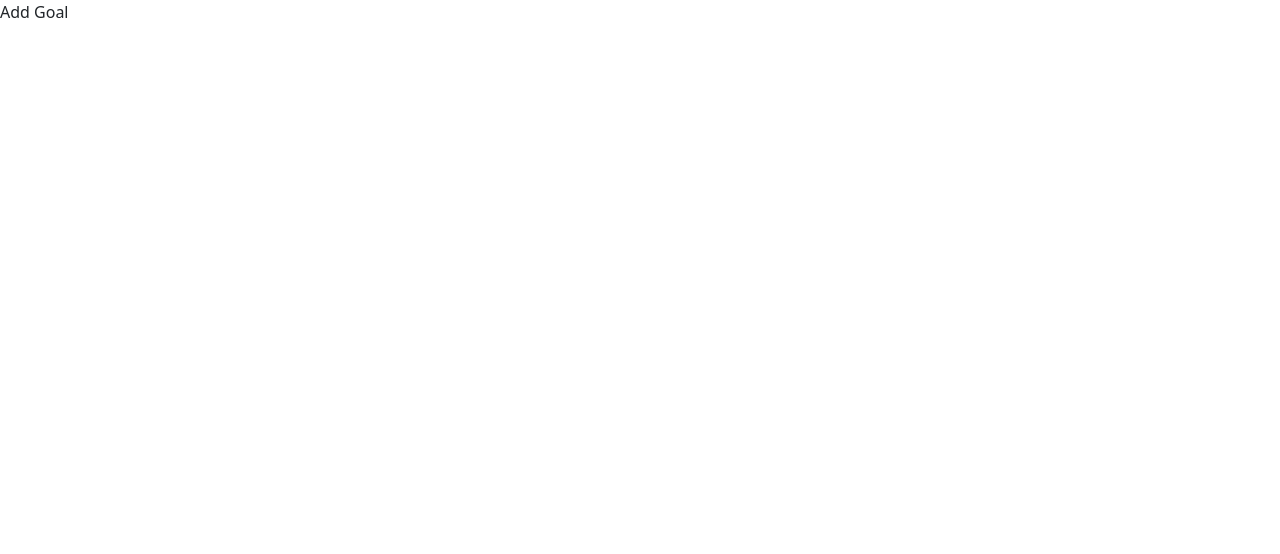
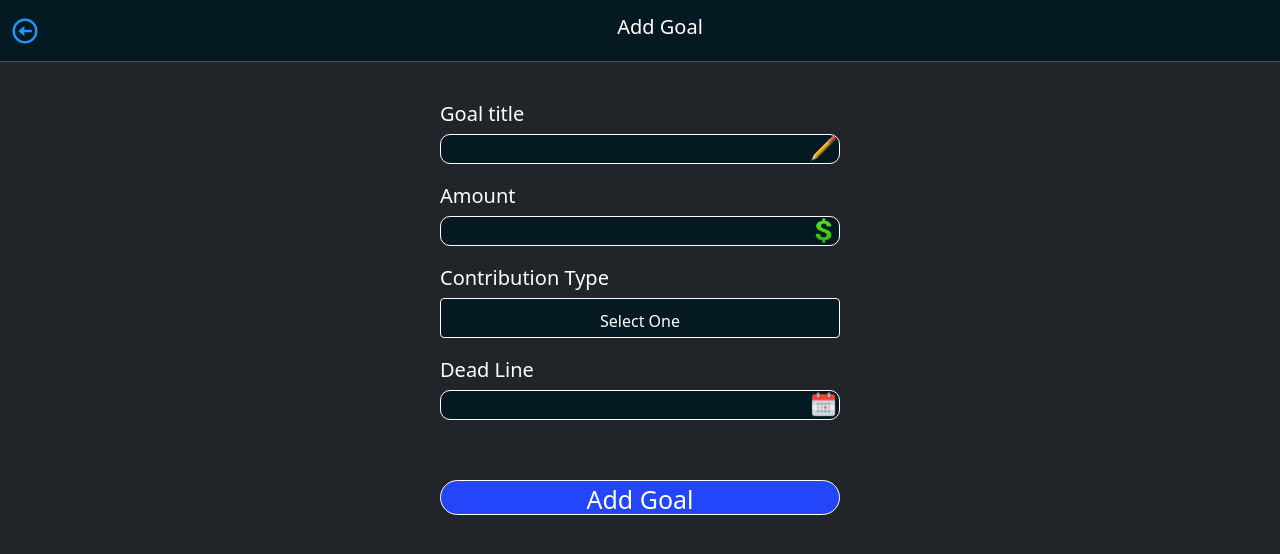
Before and after one commit to MohanadArkia/Expense-Manager-Web, a Next.js app: page /addGoal in a window 1280 px wide. Shown: the top 554 px of the page. Built offline with nearby package versions, Linux system fonts and the light colour scheme.

Commit message:
Completed all pages

```diff
--- a/package.json
+++ b/package.json
@@ -9,6 +9,7 @@
     "lint": "next lint"
   },
   "dependencies": {
+    "@bcad1591/react-date-picker": "^0.1.1",
     "bootstrap": "^5.3.3",
     "next": "14.2.5",
     "react": "^18",
--- a/pages/addGoal/index.tsx
+++ b/pages/addGoal/index.tsx
@@ -1,9 +1,43 @@
 import React from 'react'
+import styles from "../../src/styles/addGoal.module.css";
+import Header from '@/components/Header';
+import Images from '@/assets/images/images';
+import { useRouter } from 'next/router';
+import TextInput from '@/components/TextInput';
+import Button from '@/components/Button';
+import DropDown from '@/components/DropDown';
 
-const index = () => {
+const Index = () => {
+
+    const router = useRouter();
+
+    const goBack = () => {
+        router.back();
+    };
+
   return (
-    <div>Add Goal</div>
+    <div className={styles.container}>
+        <Header title="Add Goal" img={Images.LeftArrow()} style={styles.header} onClick={() => goBack()}/>
+        <div className={styles.txtInputsContainer}>
+
+           <div className={styles.inputContainer}>
+               <h5 className={styles.title}>Goal title</h5>
+               <TextInput img={Images.pencil()} style={styles.txtInput} imgStyle={styles.img}/>
+
+               <h5 className={styles.title}>Amount</h5>
+               <TextInput img={Images.dollar()} imgStyle={styles.img} style={styles.txtInput} />
+
+               <h5 className={styles.title}>Contribution Type</h5>
+               <DropDown />
+
+               <h5 className={styles.title}>Dead Line</h5>
+               <TextInput img={Images.Calendar()} imgStyle={styles.img} style={styles.txtInput} />
+
+               <Button title="Add Goal" style={styles.btn} buttonTextStyle={styles.btnTxt} />
+           </div>
+        </div>
+    </div>
   )
 }
 
-export default index
+export default Index
--- a/pages/addReminder/index.tsx
+++ b/pages/addReminder/index.tsx
@@ -3,9 +3,9 @@ import styles from "../../src/styles/addReminder.module.css";
 import Header from '@/components/Header';
 import Images from '@/assets/images/images';
 import { useRouter } from 'next/router';
-import Calendar from 'react-calendar';
 import TextInput from '@/components/TextInput';
 import Button from '@/components/Button';
+import DropDown from '@/components/DropDown';
 
 const Index = () => {
 
@@ -27,8 +27,8 @@ const Index = () => {
                <h5 className={styles.title}>Amount</h5>
                <TextInput img={Images.dollar()} imgStyle={styles.img} style={styles.txtInput} />
 
-               <h5 className={styles.title}>Frequency ; DropMenu</h5>
-               <TextInput img={Images.hamburgerMenu()} imgStyle={styles.img} style={styles.txtInput} />
+               <h5 className={styles.title}>Frequency</h5>
+               <DropDown />
 
                <h5 className={styles.title}>Date</h5>
                <TextInput img={Images.Calendar()} imgStyle={styles.img} style={styles.txtInput} />
--- a/src/components/DropDown.tsx
+++ b/src/components/DropDown.tsx
@@ -1,9 +1,32 @@
-import React from 'react'
+import React, { useState } from 'react';
+import styles from '../styles/dropDown.module.css';
 
 const DropDown = () => {
+  const [isOpen, setIsOpen] = useState(false);
+  const [selectedItem, setSelectedItem] = useState('Select One');
+
+  const toggleDropdown = () => {
+    setIsOpen(!isOpen);
+  };
+
+  const handleItemClick = (item : string) => {
+    setSelectedItem(item);
+    setIsOpen(false);
+  };
+
   return (
-    <div>DropDown</div>
-  )
-}
+    <div className={styles.dropdown}>
+      <button className={styles.dropdownButton} onClick={toggleDropdown}>{selectedItem}</button>
+      {isOpen && (
+        <div className={styles.dropdownContent}>
+          <a className={styles.dropdownItem} onClick={() => handleItemClick('Daily')}>Daily</a>
+          <a className={styles.dropdownItem} onClick={() => handleItemClick('Weekly')}>Weekly</a>
+          <a className={styles.dropdownItem} onClick={() => handleItemClick('Monthly')}>Monthly</a>
+          <a className={styles.dropdownItem} onClick={() => handleItemClick('Yearly')}>Yearly</a>
+        </div>
+      )}
+    </div>
+  );
+};
 
-export default DropDown
+export default DropDown;
--- /dev/null
+++ b/src/styles/addGoal.module.css
@@ -0,0 +1,77 @@
+.container {
+  background-color: #212529;
+  width: 100vw;
+  height: 100vh;
+}
+
+.header {
+  flex-direction: row-reverse;
+  align-items: center;
+  height: 62px;
+  background-color: #051923;
+}
+
+.calendarContainer {
+  display: flex;
+  justify-content: center;
+}
+
+.calendar {
+  width: 30vw;
+  border: 1px solid #aaa;
+  margin-top: 30px;
+}
+
+.calendarColors {
+  color: #ffffff;
+  background-color: #051923;
+}
+
+.txtInputsContainer {
+  display: flex;
+  width: 100vw;
+  justify-content: center;
+  margin-top: 5vh;
+}
+
+.title {
+  color: #ffffff;
+}
+
+.txtInput {
+  border-radius: 10px;
+  background-color: #051923;
+  border: 1px solid #ffffff;
+  color: #ffffff;
+  width: 400px;
+  height: 30px;
+  margin-bottom: 5%;
+  padding-left: 10px;
+}
+
+.img {
+  position: absolute;
+  width: 29px;
+  height: 29px;
+  right: 2px;
+}
+
+.btn {
+  text-align: center;
+  width: 400px;
+  height: 35px;
+  background-color: #2346fa;
+  color: #ffffff;
+  border-radius: 35px;
+  border: 1px solid #ffffff;
+  margin-top: 5vh;
+}
+
+.btn:hover {
+  cursor: pointer;
+}
+
+.btnTxt {
+  font-size: 25px;
+  align-self: center;
+}
--- /dev/null
+++ b/src/styles/dropDown.module.css
@@ -0,0 +1,41 @@
+.dropdown {
+  position: relative;
+  display: inline-block;
+  margin-bottom: 5%;
+}
+
+.dropdownButton {
+  background-color: #051923;
+  color: white;
+  border: 1px solid #ffffff;
+  padding: 10px 20px;
+  font-size: 16px;
+  cursor: pointer;
+  border-radius: 4px;
+  width: 400px;
+  height: 40px;
+}
+
+.dropdownButton:hover {
+  background-color: #005bb5;
+}
+
+.dropdownContent {
+  display: block;
+  position: absolute;
+  background-color: #f9f9f9;
+  min-width: 160px;
+  z-index: 1;
+}
+
+.dropdownItem {
+  color: black;
+  padding: 12px 16px;
+  text-decoration: none;
+  display: block;
+}
+
+.dropdownItem:hover {
+  cursor: pointer;
+  background-color: #aaa;
+}
```
Also changed, not shown: 1 other file (tests, documents, lock files or other folders).
